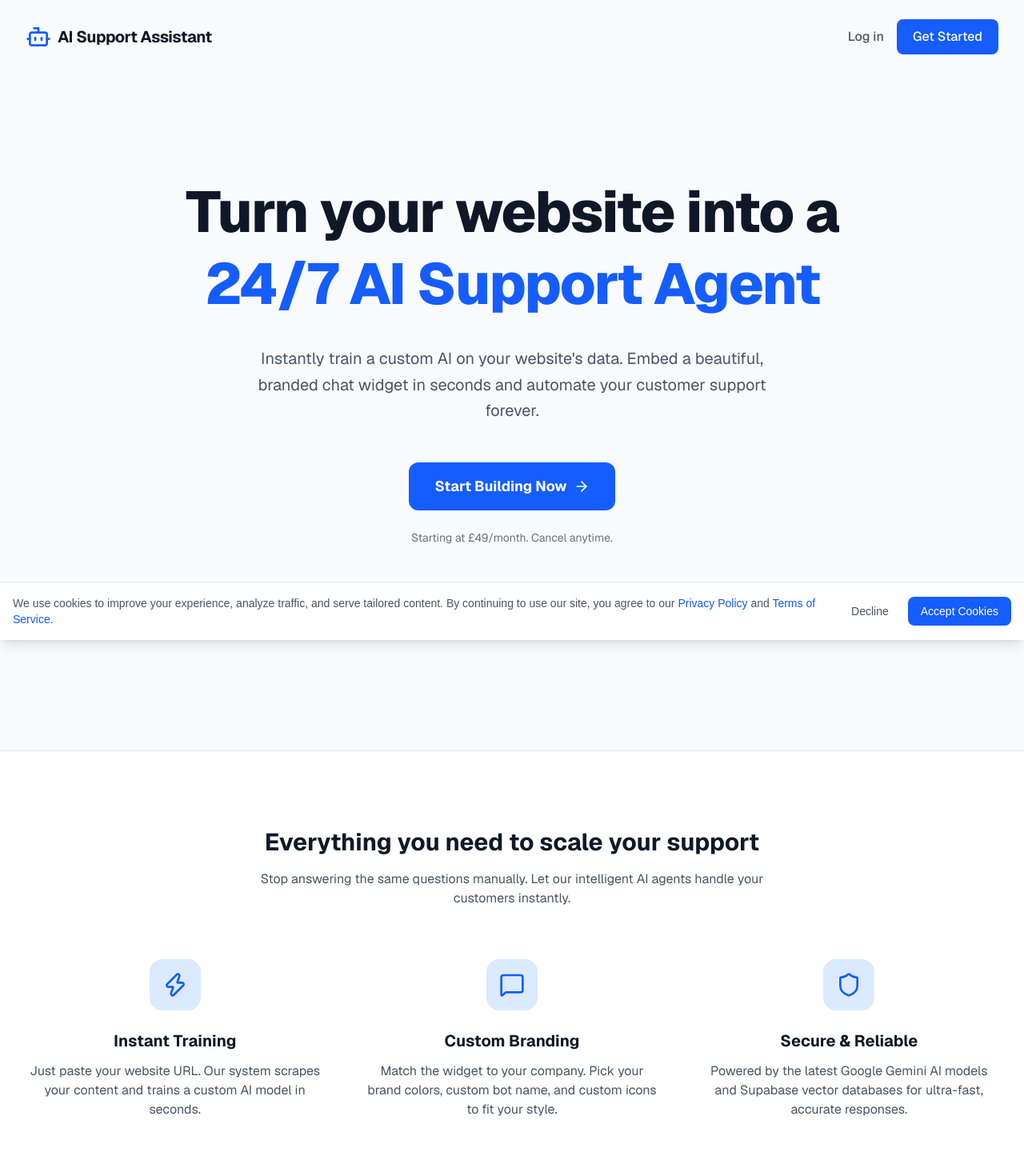
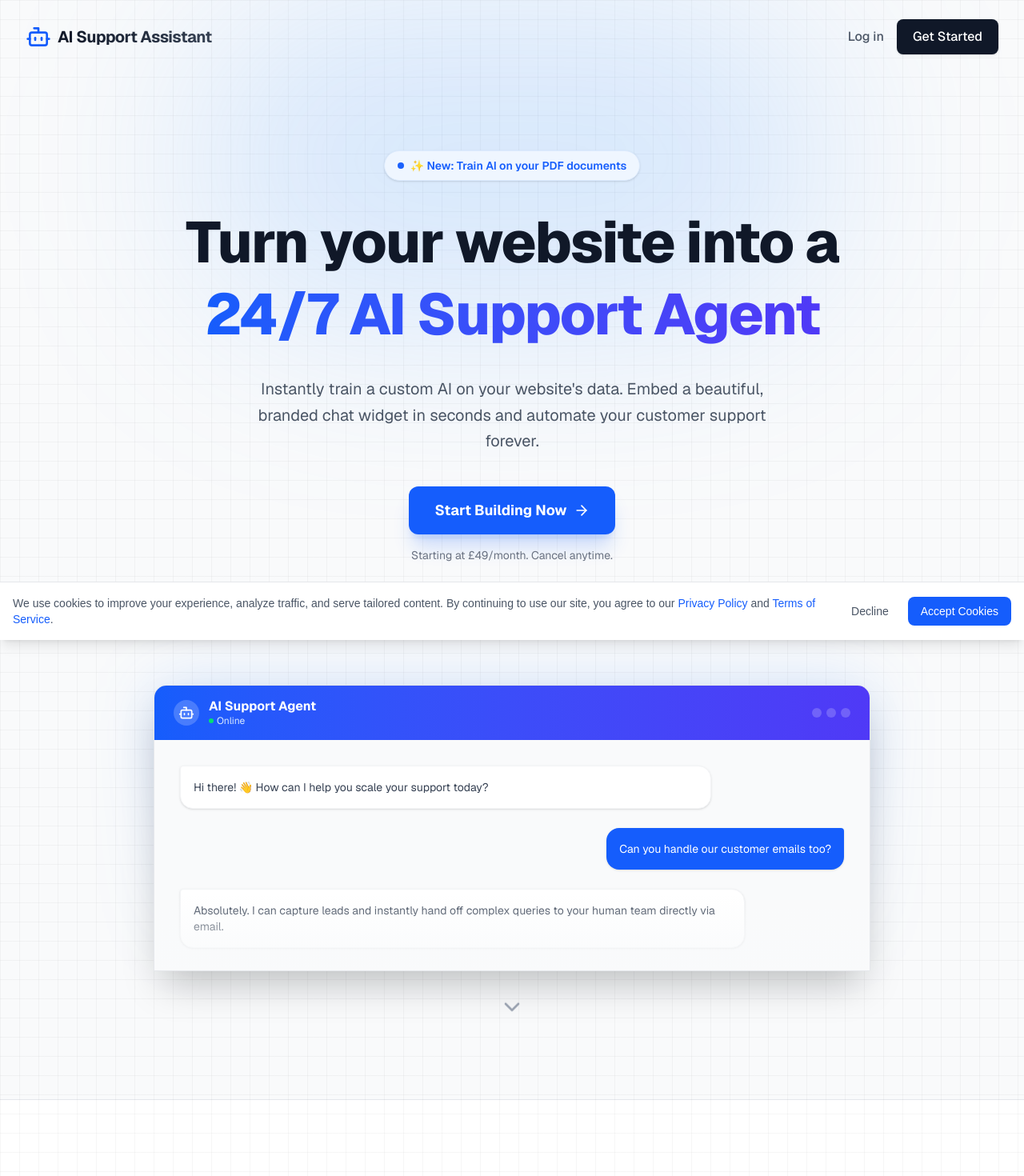
Before and after one commit to xfenixbomberx/ai-chatbot-saas, a Next.js app: page / in a window 1280 px wide. Shown: the top 1470 px of the page at 80% size. Built offline with nearby package versions, Linux system fonts and the light colour scheme.

Commit message:
Apply massive SaaS glow-up to landing page hero section

```diff
--- a/src/app/page.tsx
+++ b/src/app/page.tsx
@@ -1,14 +1,21 @@
 import Link from "next/link";
-import { Bot, MessageSquare, Zap, Shield, ArrowRight, ChevronDown } from "lucide-react";
+import { Bot, MessageSquare, Zap, Shield, ArrowRight, ChevronDown, Star } from "lucide-react";
 
 export default function Home() {
   return (
-    <div className="min-h-screen bg-gray-50 font-sans text-gray-900">
+    <div className="min-h-screen bg-gray-50 font-sans text-gray-900 relative overflow-hidden">
+
+      {/* Background Tech Grid & Glow */}
+      <div className="absolute inset-0 z-0 pointer-events-none">
+        <div className="absolute inset-0 bg-[linear-gradient(to_right,#80808012_1px,transparent_1px),linear-gradient(to_bottom,#80808012_1px,transparent_1px)] bg-[size:24px_24px]"></div>
+        <div className="absolute top-0 left-1/2 -translate-x-1/2 w-[800px] h-[400px] bg-blue-400/20 rounded-full blur-[120px]"></div>
+      </div>
+
       {/* Navigation */}
-      <nav className="flex items-center justify-between px-8 py-6 max-w-7xl mx-auto">
+      <nav className="relative z-10 flex items-center justify-between px-8 py-6 max-w-7xl mx-auto">
         <div className="flex items-center gap-2">
           <Bot className="w-8 h-8 text-blue-600" />
-          <span className="text-xl font-bold tracking-tight">AI Support Assistant</span>
+          <span className="text-xl font-bold tracking-tight bg-clip-text text-transparent bg-gradient-to-r from-gray-900 to-gray-700">AI Support Assistant</span>
         </div>
         <div className="flex items-center gap-4">
           <Link href="/login" className="text-gray-600 hover:text-gray-900 font-medium">
@@ -16,7 +23,7 @@ export default function Home() {
           </Link>
           <Link
             href="/login"
-            className="bg-blue-600 hover:bg-blue-700 text-white px-5 py-2.5 rounded-lg font-medium transition-colors"
+            className="bg-gray-900 hover:bg-black text-white px-5 py-2.5 rounded-lg font-medium transition-colors shadow-sm"
           >
             Get Started
           </Link>
@@ -24,25 +31,77 @@ export default function Home() {
       </nav>
 
       {/* Hero Section */}
-      <main className="max-w-7xl mx-auto px-8 py-20 md:py-32 text-center">
+      <main className="relative z-10 max-w-7xl mx-auto px-8 pt-16 pb-20 md:pt-24 text-center">
+
+        {/* Pill Badge */}
+        <div className="inline-flex items-center gap-2 px-4 py-2 rounded-full bg-blue-50 border border-blue-100 text-blue-600 text-sm font-semibold mb-8 shadow-sm">
+          <span className="flex h-2 w-2 rounded-full bg-blue-600 animate-pulse"></span>
+          ✨ New: Train AI on your PDF documents
+        </div>
+
         <h1 className="text-5xl md:text-7xl font-extrabold tracking-tight text-gray-900 mb-8 max-w-4xl mx-auto leading-tight">
-          Turn your website into a <span className="text-blue-600">24/7 AI Support Agent</span>
+          Turn your website into a <span className="text-transparent bg-clip-text bg-gradient-to-r from-blue-600 to-indigo-600">24/7 AI Support Agent</span>
         </h1>
-        <p className="text-xl text-gray-600 mb-12 max-w-2xl mx-auto leading-relaxed">
+        <p className="text-xl text-gray-600 mb-10 max-w-2xl mx-auto leading-relaxed">
           Instantly train a custom AI on your website's data. Embed a beautiful, branded chat widget in seconds and automate your customer support forever.
         </p>
+
         <div className="flex flex-col sm:flex-row items-center justify-center gap-4">
           <Link
             href="/login"
-            className="w-full sm:w-auto bg-blue-600 hover:bg-blue-700 text-white px-8 py-4 rounded-xl font-bold text-lg transition-transform transform hover:scale-105 flex items-center justify-center"
+            className="w-full sm:w-auto bg-blue-600 hover:bg-blue-700 text-white px-8 py-4 rounded-xl font-bold text-lg transition-transform transform hover:scale-105 flex items-center justify-center shadow-xl shadow-blue-600/20"
           >
             Start Building Now <ArrowRight className="w-5 h-5 ml-2" />
           </Link>
         </div>
-        <p className="mt-6 text-sm text-gray-500">Starting at £49/month. Cancel anytime.</p>
+        <p className="mt-4 text-sm text-gray-500">Starting at £49/month. Cancel anytime.</p>
+
+        {/* Social Proof */}
+        <div className="mt-10 flex flex-col items-center gap-2">
+          <div className="flex gap-1 text-yellow-400">
+            {[...Array(5)].map((_, i) => <Star key={i} className="w-5 h-5 fill-current" />)}
+          </div>
+          <p className="text-sm text-gray-500 font-medium">Trusted by 100+ forward-thinking businesses</p>
+        </div>
+
+        {/* Floating Mockup */}
+        <div className="mt-16 w-full max-w-4xl mx-auto relative hidden md:block group">
+          <div className="absolute inset-0 bg-gradient-to-b from-blue-500/20 to-transparent rounded-t-3xl blur-2xl transition-all duration-700 group-hover:bg-blue-500/30"></div>
+          <div className="relative bg-white border border-gray-200 rounded-t-2xl shadow-2xl overflow-hidden flex flex-col transform transition-transform duration-700 hover:-translate-y-2">
+            <div className="bg-gradient-to-r from-blue-600 to-indigo-600 px-6 py-4 flex items-center justify-between">
+               <div className="flex items-center gap-3">
+                 <div className="w-8 h-8 rounded-full bg-white/20 flex items-center justify-center">
+                   <Bot className="text-white w-5 h-5"/>
+                 </div>
+                 <div className="flex flex-col items-start">
+                   <span className="font-bold text-white leading-tight">AI Support Agent</span>
+                   <span className="text-blue-100 text-xs flex items-center gap-1"><span className="w-1.5 h-1.5 bg-green-400 rounded-full"></span> Online</span>
+                 </div>
+               </div>
+               <div className="flex gap-1.5">
+                 <div className="w-3 h-3 rounded-full bg-white/20"></div>
+                 <div className="w-3 h-3 rounded-full bg-white/20"></div>
+                 <div className="w-3 h-3 rounded-full bg-white/20"></div>
+               </div>
+            </div>
+            <div className="p-8 bg-gray-50 flex flex-col gap-6 h-72 overflow-hidden relative">
+               <div className="bg-white border border-gray-100 p-4 rounded-2xl rounded-tl-sm max-w-[80%] shadow-sm text-sm text-gray-700 text-left">
+                 Hi there! 👋 How can I help you scale your support today?
+               </div>
+               <div className="bg-blue-600 text-white p-4 rounded-2xl rounded-tr-sm max-w-[75%] shadow-sm text-sm self-end text-left">
+                 Can you handle our customer emails too?
+               </div>
+               <div className="bg-white border border-gray-100 p-4 rounded-2xl rounded-tl-sm max-w-[85%] shadow-sm text-sm text-gray-700 text-left">
+                 Absolutely. I can capture leads and instantly hand off complex queries to your human team directly via email.
+               </div>
+               {/* Gradient fade at bottom to blend into the section below */}
+               <div className="absolute bottom-0 left-0 right-0 h-24 bg-gradient-to-t from-gray-50 to-transparent pointer-events-none"></div>
+            </div>
+          </div>
+        </div>
 
         {/* Scroll Arrow */}
-        <div className="mt-20 flex justify-center animate-bounce">
+        <div className="mt-8 flex justify-center animate-bounce relative z-20">
           <a href="#features" className="text-gray-400 hover:text-blue-600 transition-colors p-2" aria-label="Scroll down">
             <ChevronDown className="w-8 h-8" />
           </a>
```
